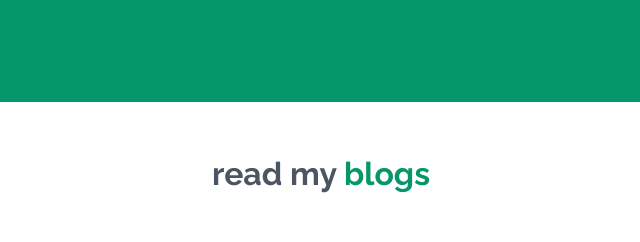
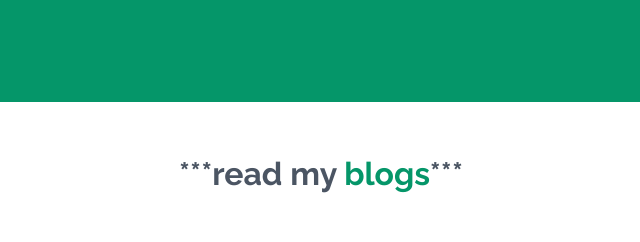
Before and after one commit to Shshankm597/shashank-portfolio, a plain HTML site: page blogs.html in a window 1280 px wide. Shown: the top 242 px of the page, 319-959 px from the left. Drawn offline with Linux system fonts and the light colour scheme.

Commit message:
style: styled page header-txt

```diff
--- a/blogs.html
+++ b/blogs.html
@@ -18,7 +18,7 @@
     </nav>
 
     <header class=hero>
-        <h1 class="hero-heading">read my <span class="heading-inverted">blogs</span></h1>
+        <h1 class="hero-heading">***read my <span class="heading-inverted">blogs</span>***</h1>
     </header>
 
     <div class="container">
```
